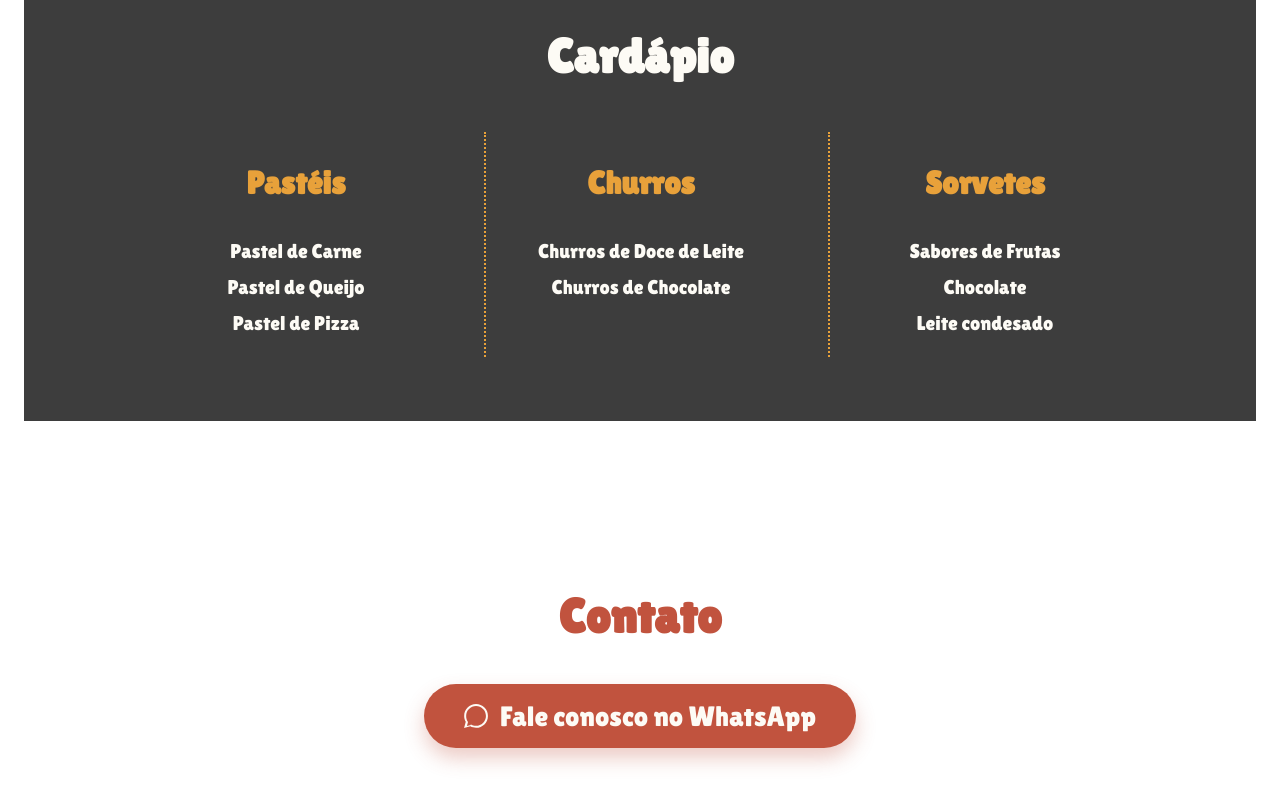
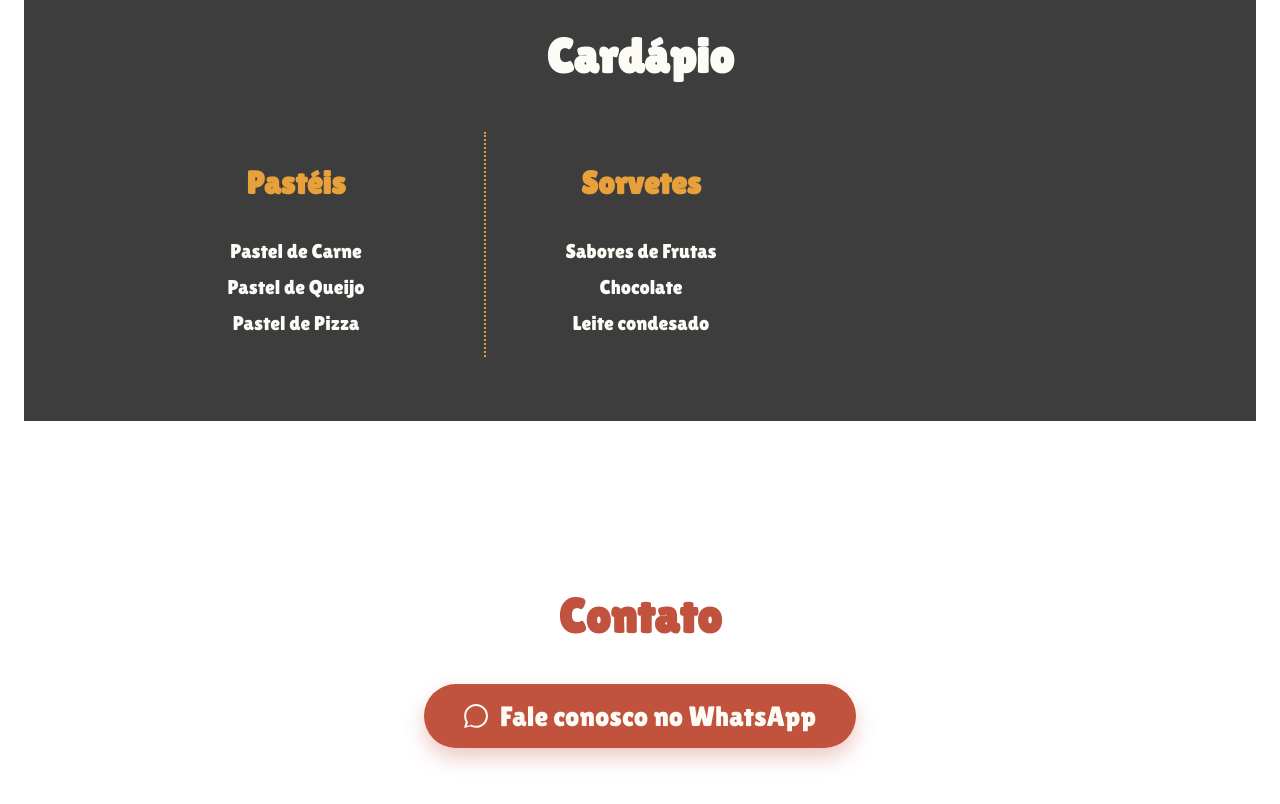
Before and after one commit to Samuel-Roquetti08/Coracao-de-mae, a plain HTML site: page (root)/index.html in a window 1280 px wide. Shown: the part 1040-1844 px from the top of the page. Drawn offline with Linux system fonts and the light colour scheme.

Commit message:
Tirei o churros

```diff
--- a/(root)/index.html
+++ b/(root)/index.html
@@ -50,13 +50,6 @@
           </ul>
         </div>
         <div class="card">
-          <h3 class="card-title">Churros</h3>
-          <ul class="list">
-            <li>Churros de Doce de Leite</li>
-            <li>Churros de Chocolate</li>
-          </ul>
-        </div>
-        <div class="card">
           <h3 class="card-title">Sorvetes</h3>
           <ul class="list">
             <li>Sabores de Frutas</li>
```
